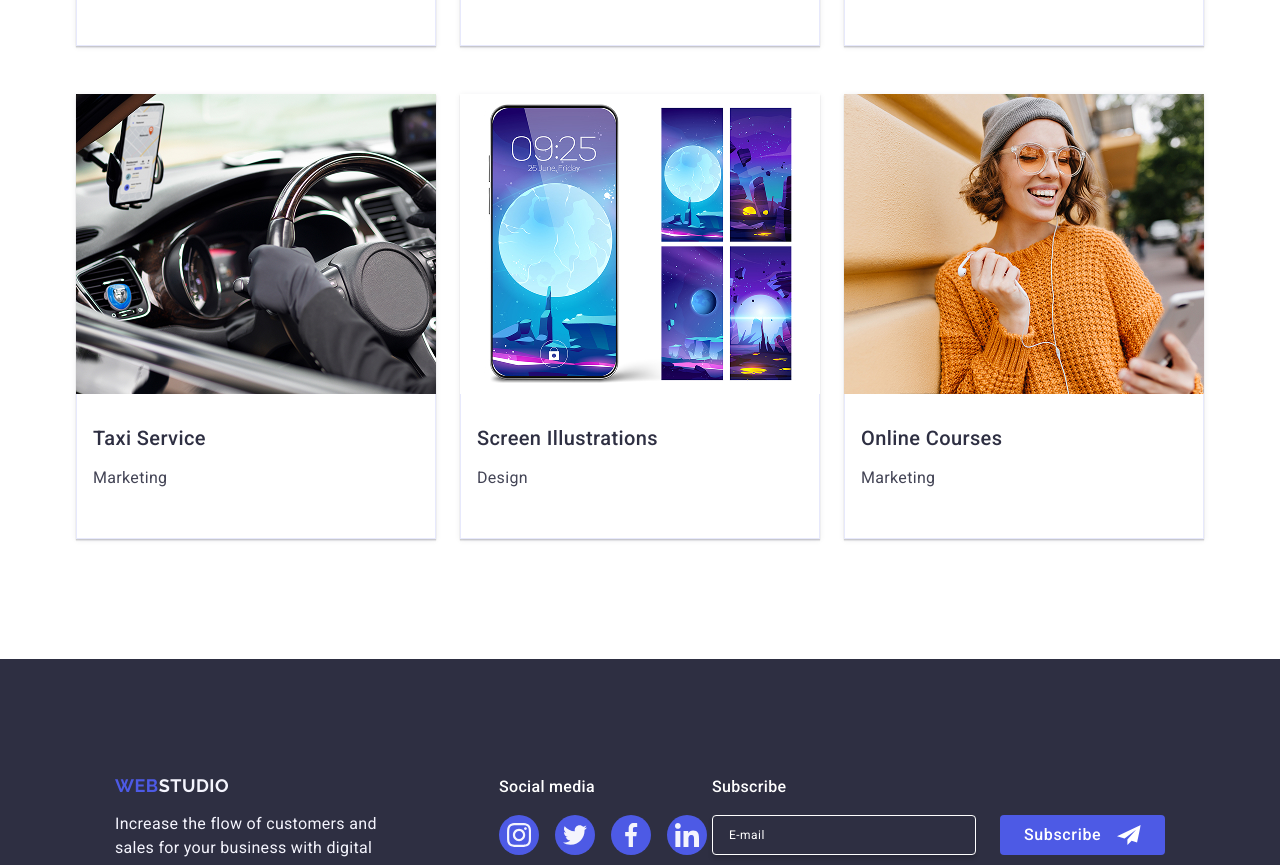
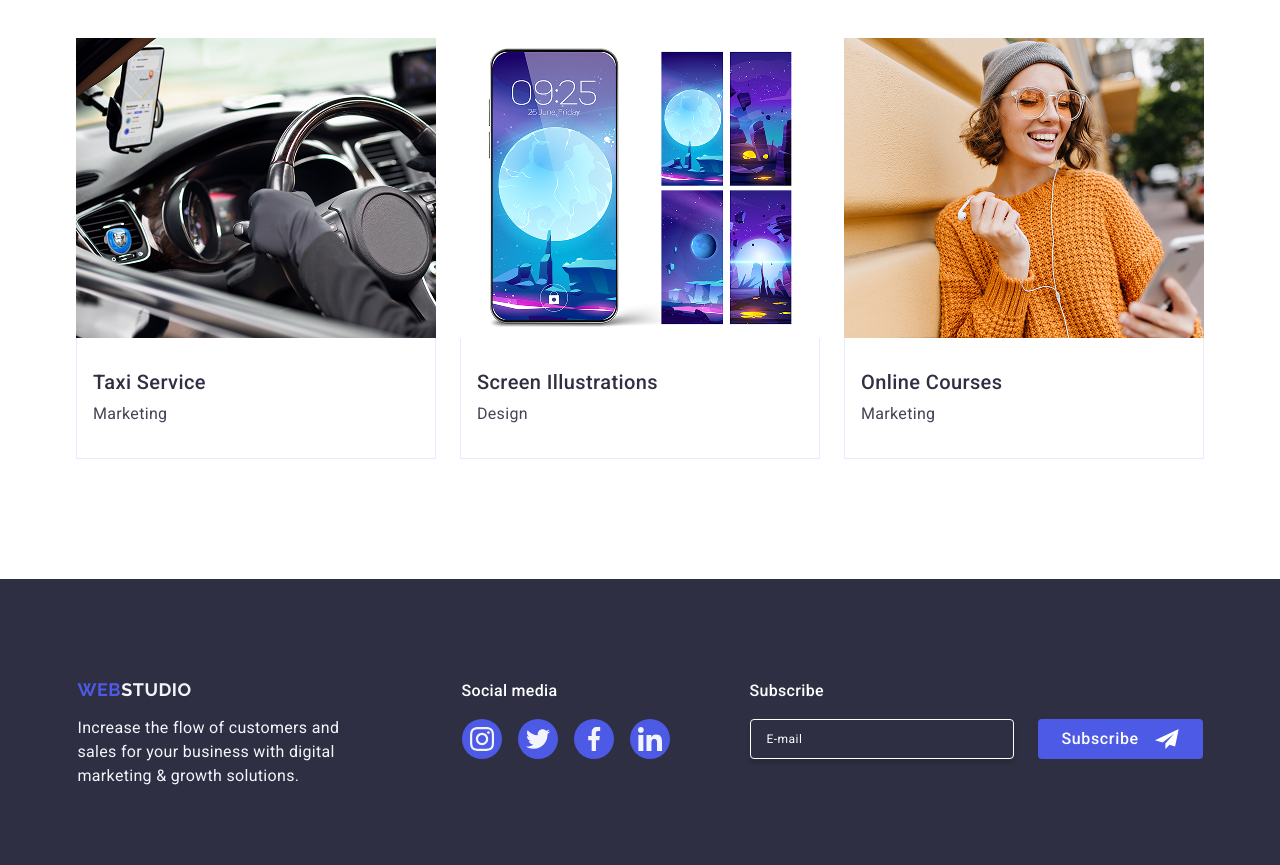
Before and after one commit to VladRyabich/goit-markup-hw-06, a plain HTML site: page index.html in a window 1280 px wide. Shown: the part 2580-3445 px from the top of the page. Drawn offline with nearby package versions, Linux system fonts and the light colour scheme.

Commit message:
Made changes to the repository

```diff
--- a/css/desktop-styles.css
+++ b/css/desktop-styles.css
@@ -130,6 +130,18 @@
 		row-gap: 48px;
 	}
 
+	.portfolio-list-item {
+		box-shadow: none;
+	}
+
+	.portfolio-list-item:hover,
+	.portfolio-list-item:focus {
+		box-shadow:
+			0 2px 1px 0 rgba(46, 47, 66, 0.08),
+			0 1px 1px 0 rgba(46, 47, 66, 0.16),
+			0 1px 6px 0 rgba(46, 47, 66, 0.08);;
+	}
+
 	.portfolio-image {
 		max-width: 360px;
 	}
@@ -138,17 +150,29 @@
 /* ------------------------------FOOTER------------------------------- */
 @media screen and (min-width: 1158px) {
 	.footer {
-		padding: 100px;
+		padding-top: 100px;
+		padding-bottom: 100px;
 	}
 
 	.footer-container {
+		flex-direction: row;
 		flex-wrap: nowrap;
 		align-items: baseline;
 		gap: 0;
 	}
 
+	.footer-logo {
+		margin: 0;
+	}
+
 	.footer-text {
 		max-width: 264px;
+	}
+
+	.footer-social {
+		text-align: left;
+
+		margin: 0 80px 0 0;
 	}
 
 	.footer-info {
@@ -156,6 +180,17 @@
 	}
 
 	.footer-subscribe {
-		margin-left: auto;
+		text-align: left;
+
+		margin: 0;
+	}
+
+	.subscribe-form{
+		flex-direction: row;
+		gap: 24px;
+	}
+
+	.subscribe-input {
+		width: 264px;
 	}
 }
--- a/css/styles.css
+++ b/css/styles.css
@@ -66,7 +66,8 @@ h2,
 h3,
 h4,
 h5,
-h6 p {
+h6,
+p {
 	margin: 0;
 	padding: 0;
 }
@@ -654,6 +655,7 @@ p {
 .footer-container {
 	display: flex;
 	align-items: baseline;
+	justify-content: center;
 	flex-direction: column;
 	gap: 72px;
 }
--- a/css/tablet-styles.css
+++ b/css/tablet-styles.css
@@ -181,11 +181,7 @@
 }
 
 /* ------------------------------FOOTER------------------------------- */
-@media screen and (min-width: 768px) {
-	.footer {
-		padding: 96px 0 96px 92px;
-	}
-
+@media screen and (min-width: 768px) and (max-width: 1158px) {
 	.footer-container {
 		flex-wrap: wrap;
 		flex-direction: unset;
@@ -208,6 +204,8 @@
 
 	.footer-subscribe {
 		text-align: left;
+
+		width: 496px;
 
 		margin: 0;
 	}
--- a/index.html
+++ b/index.html
@@ -590,7 +590,7 @@
 		<!-- FOOTER -->
     <footer class="footer">
       <div class="container footer-container" id="contacts">
-        <div class="footer-info">
+        <div class="footer-info footer-item">
           <div class="footer-logo-box">
             <a class="footer-logo" href="./index.html"
               ><span class="accent">Web</span>Studio</a
@@ -602,7 +602,7 @@
           </p>
         </div>
 
-        <div class="footer-social">
+        <div class="footer-social footer-item">
           <p class="social-media">Social media</p>
 
           <ul class="footer-social-list">
@@ -657,7 +657,7 @@
           </ul>
         </div>
 
-        <div class="footer-subscribe">
+        <div class="footer-subscribe footer-item">
           <p class="footer-subscribe-text">Subscribe</p>
 
           <form class="subscribe-form" action="#" method="post" novalidate>
```
